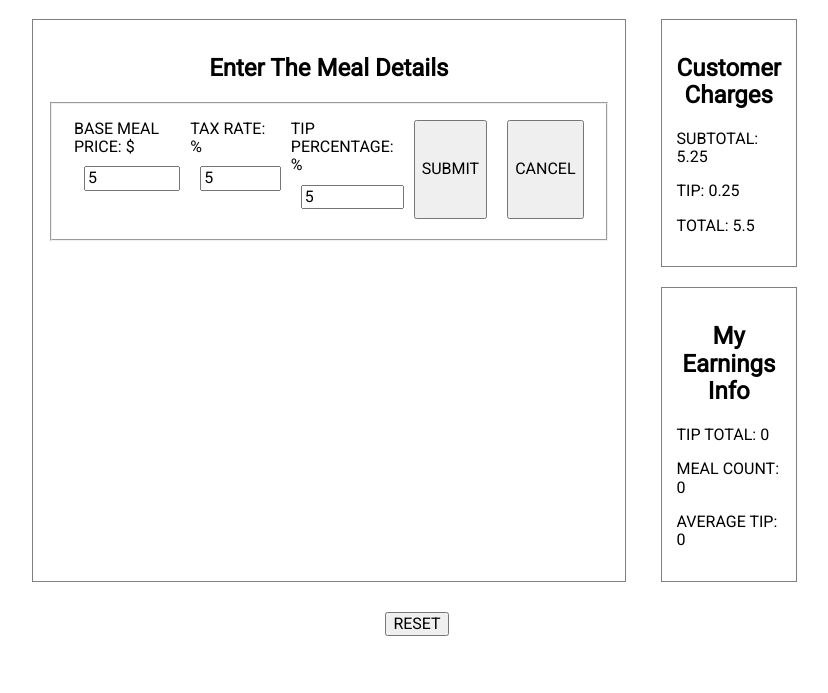
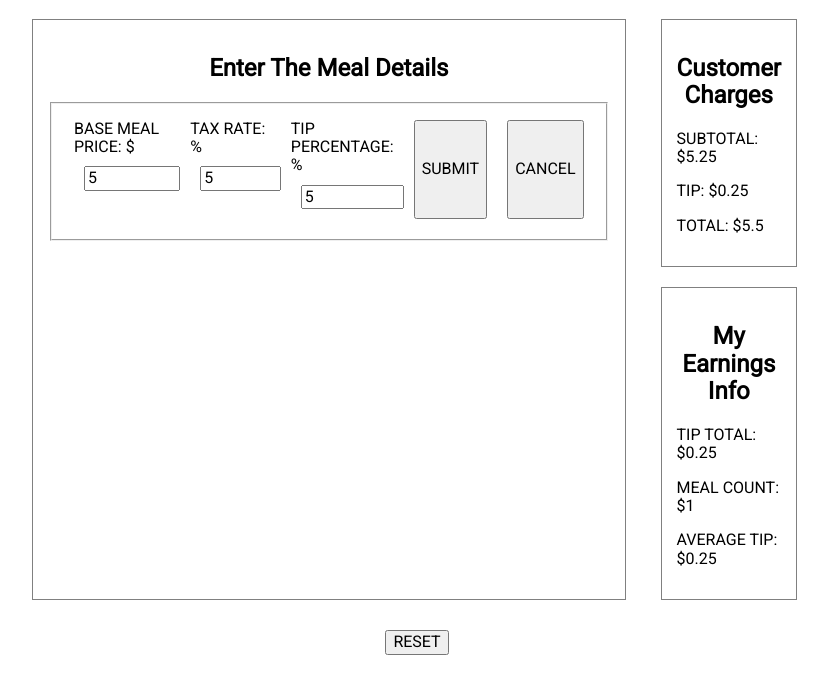
Before and after one commit to thinkful-ei-firefly/waitstaff-calculator-ben, a plain HTML site: page index.html in a window 1280 px wide. Both pictures are taken after typing "5", "5", "5" into the empty fields and a click on the button "SUBMIT". Shown: the part 61-754 px from the top of the page, without its empty margins (223-1051 px from the left). Drawn offline with nearby package versions, Linux system fonts and the light colour scheme.

Commit message:
math fully functional

```diff
--- a/index.html
+++ b/index.html
@@ -31,15 +31,15 @@
         <div class="flex-box">
             <section>
                 <h2>Customer Charges</h2>
-                <p>SUBTOTAL: <span class="subtotal"></span></p>
-                <p>TIP: <span class="tip"></span></p>
-                <p>TOTAL: <span class="total"></span></p>
+                <p>SUBTOTAL: $<span class="subtotal">0</span></p>
+                <p>TIP: $<span class="tip">0</span></p>
+                <p>TOTAL: $<span class="total">0</span></p>
             </section>
             <section>
                 <h2>My Earnings Info</h2>
-                <p>TIP TOTAL: <span class="tip-total"></span></p>
-                <p>MEAL COUNT: <span class="meal-count"></span></p>
-                <p>AVERAGE TIP: <span class="avg-tip"></span></p>
+                <p>TIP TOTAL: $<span class="tip-total"></span></p>
+                <p>MEAL COUNT: $<span class="meal-count"></span></p>
+                <p>AVERAGE TIP: $<span class="avg-tip"></span></p>
             </section>
         </div>
     </div>
--- a/index.js
+++ b/index.js
@@ -3,30 +3,47 @@
 'use strict';
 
 const STORE = {
-  meal: { price: 0, tax: 0, tip: 0 },
+  mealCount: 0,
+  tipTotal: 0,
+  tips: [],
   charges: { subtotal: 0, tip: 0, total: 0 },
   earnings: { total: 0, count: 0, avgTip: 0 },
 };
 
+function getDecimalFromPercent(num) {
+  return num / 100;
+}
+
 function handleCharges(meal) {
   const {price, tax, tip} = meal;
-  const taxDecimal = tax / 100;
-  const subtotal = (price * taxDecimal) + price;
-  const tipAmount = (tip / 100) * price;
+  const subtotal = (price * tax) + price;
+  const tipAmount = tip * price;
   const total = subtotal + tipAmount;
+  STORE.tipTotal += tipAmount;
   renderCharges(subtotal, tipAmount, total);
+}
+
+function handleEarnings(price, tip) {
+  STORE.tips.push(price * tip);
+  const sumTip = STORE.tips.reduce((acc, cur) => acc + cur, 0);
+  const avgTip = sumTip / STORE.tips.length;
+  renderEarnings(avgTip);
 }
 
 function handleFormSubmit() {
   $('form').submit(event => {
     event.preventDefault();
+    STORE.mealCount++;
     let price = $(event.currentTarget).find('[name="price"]').val();
     let tax = $(event.currentTarget).find('[name="tax"]').val();
     let tip = $(event.currentTarget).find('[name="tip"]').val();
     price = parseFloat(price);
     tax = parseFloat(tax);
     tip = parseFloat(tip);
+    tax = getDecimalFromPercent(tax);
+    tip = getDecimalFromPercent(tip);
     handleCharges({price, tax, tip});
+    handleEarnings(price, tip);
   });
 }
 
@@ -36,16 +53,15 @@ function renderCharges(subtotal, tip, total) {
   $('.total').text(total);
 }
 
-function renderEarnings() {
-  $('.tip-total').text('0');
-  $('.meal-count').text('0');
-  $('.avg-tip').text('0');
+function renderEarnings(avgTip) {
+  $('.tip-total').text(STORE.tipTotal);
+  $('.meal-count').text(STORE.mealCount);
+  $('.avg-tip').text(avgTip);
 }
 
 function waitstaffCalculator() {
   handleFormSubmit();
-  renderCharges();
-  renderEarnings();
+  renderEarnings(0);
 }
 
 $(waitstaffCalculator);
```
